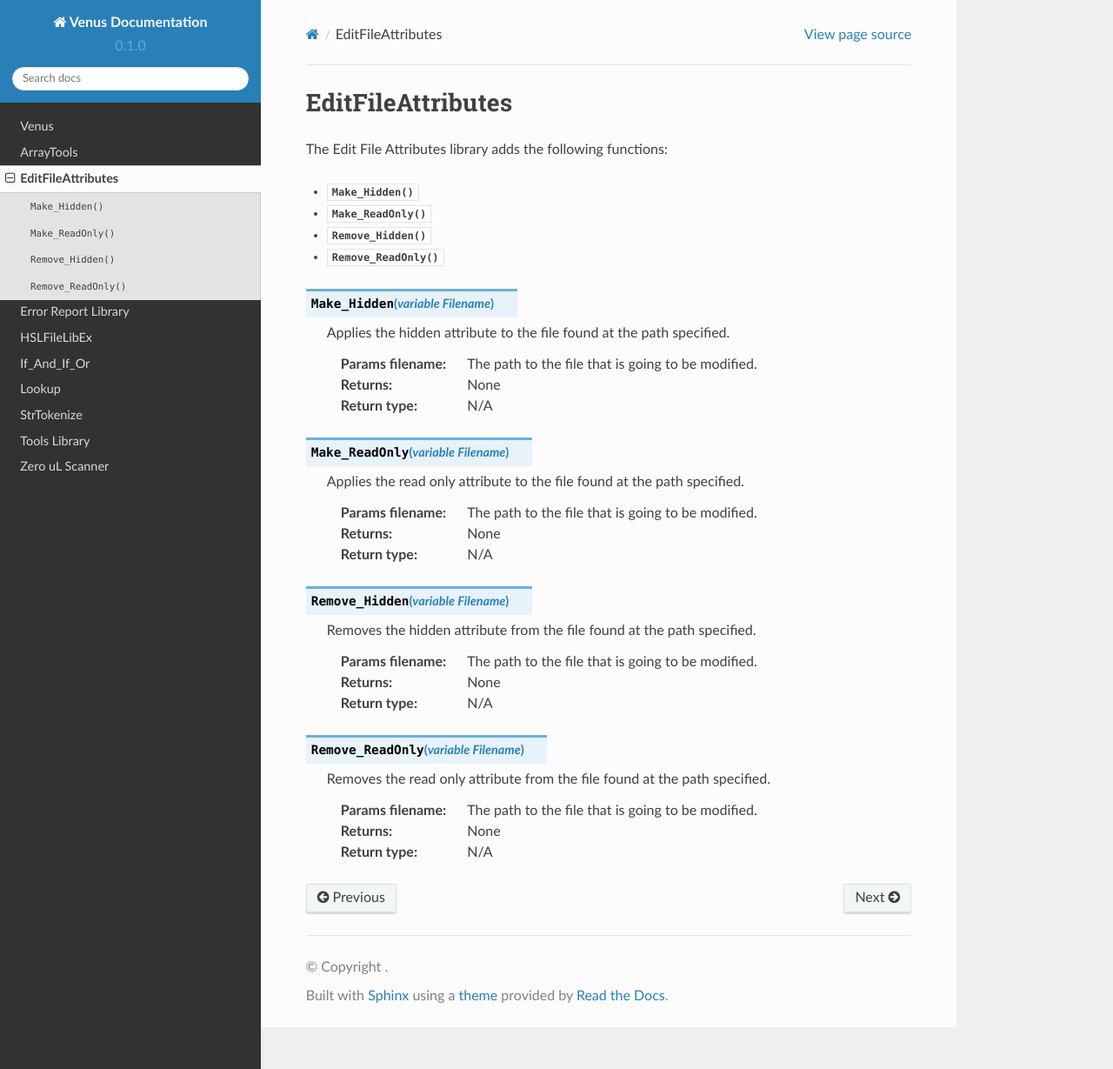
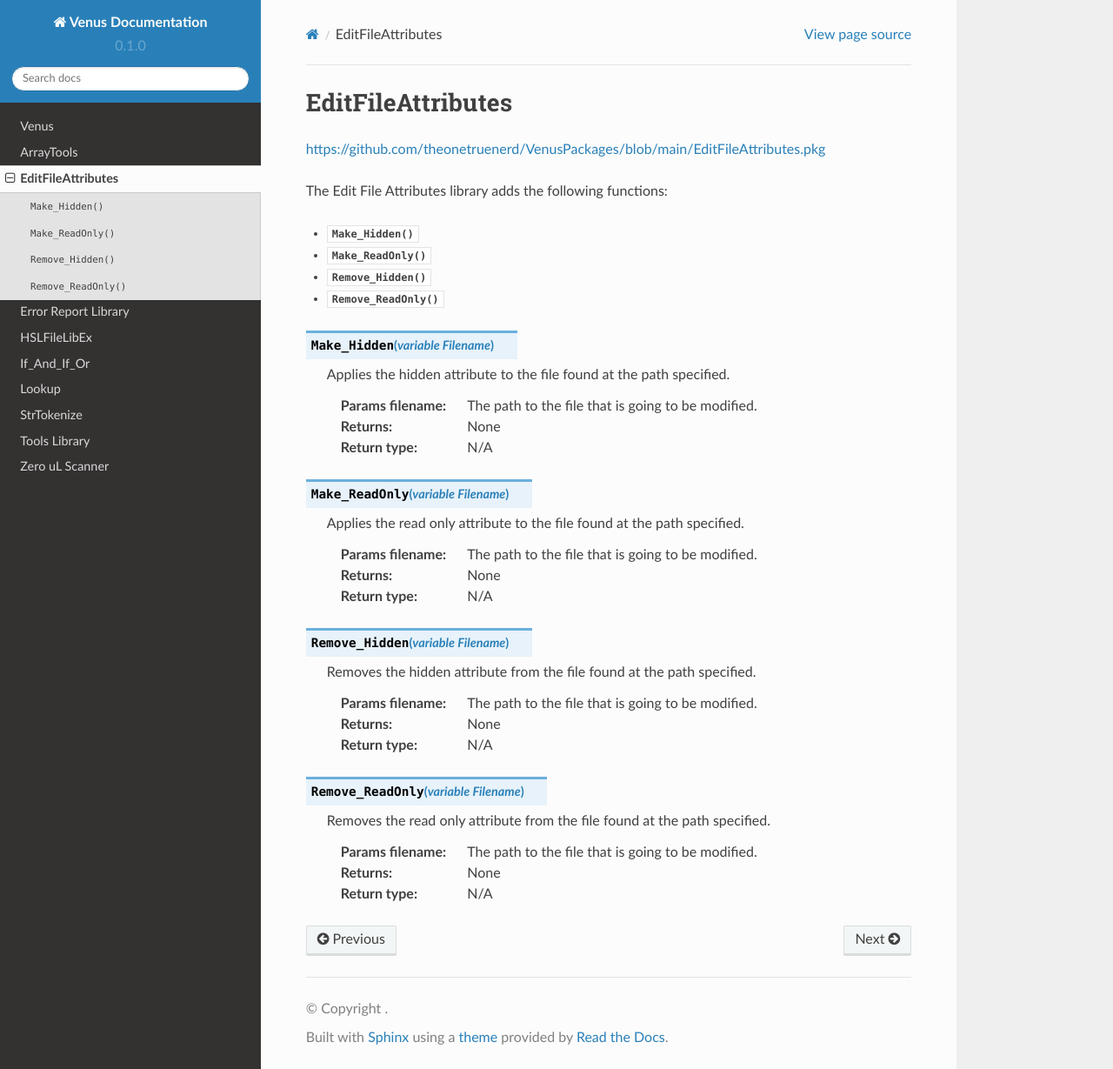
Before and after one commit to theonetruenerd/VenusLibraryDocumentation, a Sphinx documentation site: the page built from docs/source/EditFileAttributes.rst, in a window 1280 px wide and 1229 px high. Shown: the whole window at 87% size. Built offline with Sphinx 7.4.7 and the Read the Docs theme 2.0.0, drawn with Linux system fonts in a browser that asks for light colours; some of the changed lines change nothing that is shown.

Commit message:
Update EditFileAttributes.rst

```diff
--- a/docs/source/EditFileAttributes.rst
+++ b/docs/source/EditFileAttributes.rst
@@ -1,5 +1,7 @@
 EditFileAttributes
 ===============================
+
+https://github.com/theonetruenerd/VenusPackages/blob/main/EditFileAttributes.pkg
 
 The Edit File Attributes library adds the following functions:
 
```
